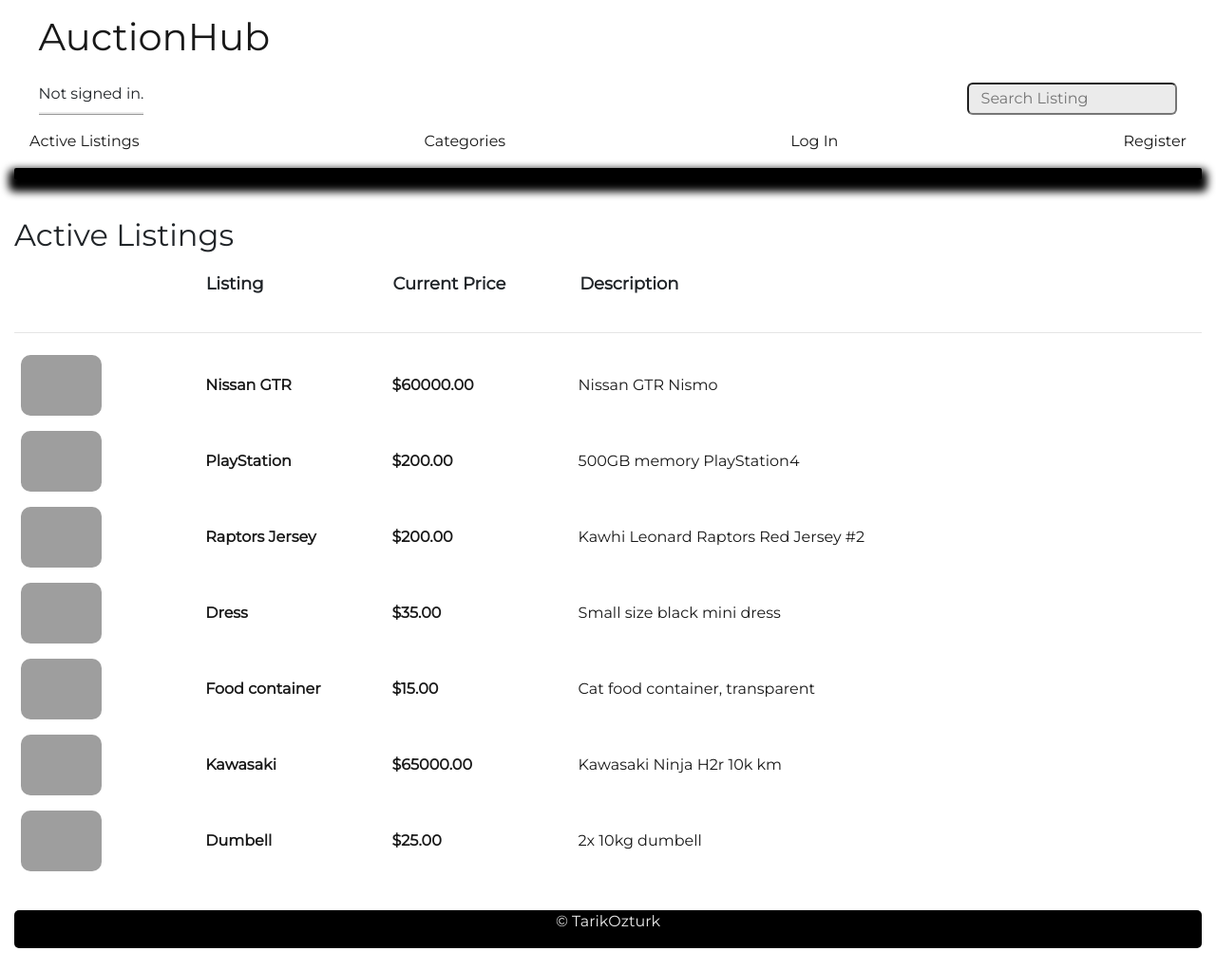
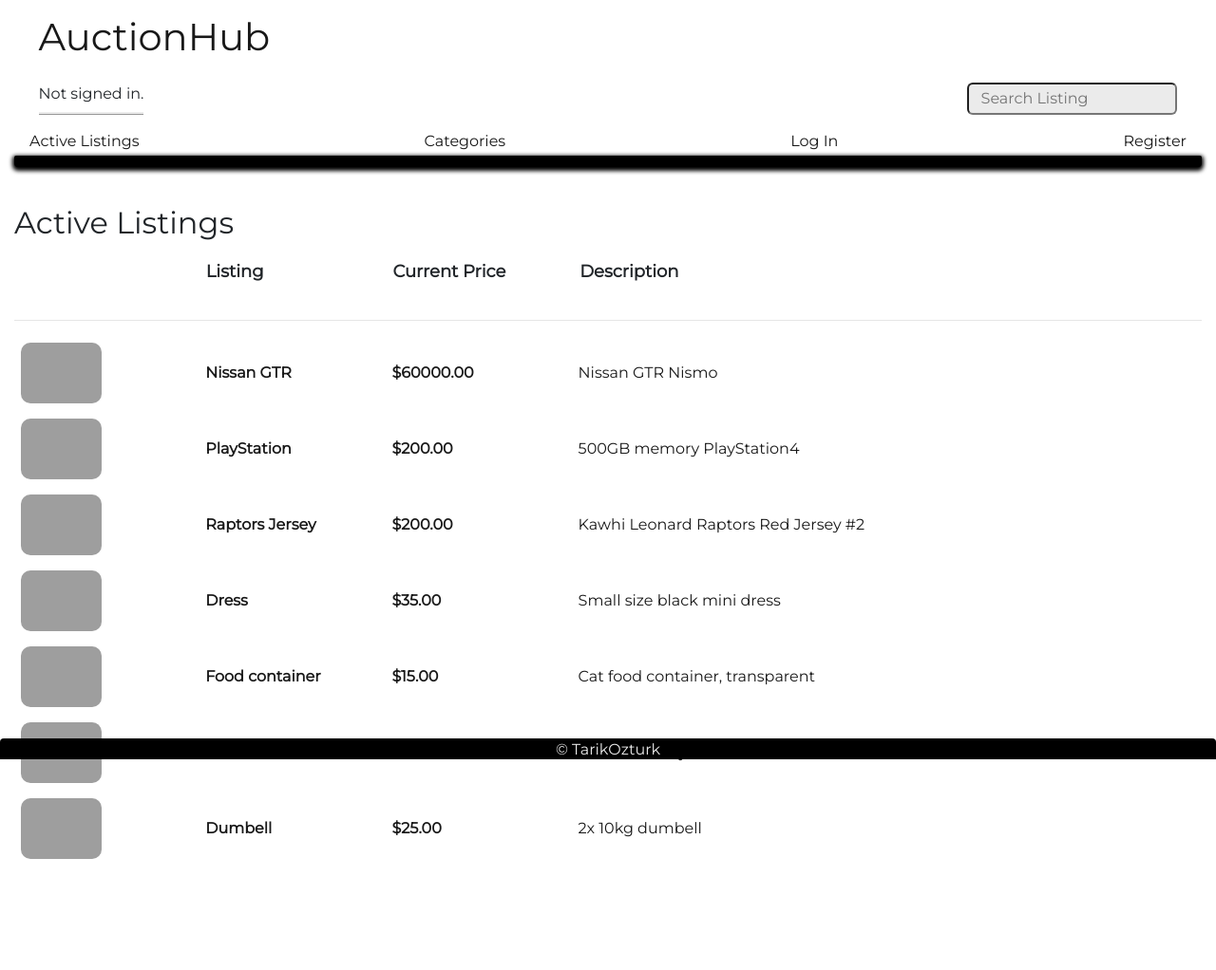
Before and after one commit to tarikozturk017/ecommerce-django, a Django app: page / in a window 1280 px wide. Shown: the whole page at 95% size. After the commit the page ends 905 px from the top, so only its background shows below. Run offline with Django 3.2, Linux system fonts and the light colour scheme; data comes from the database, SQL or seed files in the repository; both versions use the stored data as it was after the commit; some libraries are stand-ins or nearby versions; grey boxes are pictures that could not be loaded.

Commit message:
footer fixed, styling update

```diff
--- a/commerce/auctions/static/auctions/styles.css
+++ b/commerce/auctions/static/auctions/styles.css
@@ -47,6 +47,7 @@ a:hover {
 }
 
 .logo{
+    top:3vh;
     margin-left: 2vw;
     margin-bottom: 3vh;
     -webkit-transition: all 1.3s;
@@ -58,8 +59,8 @@ a:hover {
     font-size: 50px;
     text-shadow: 5px 5px 10px rgb(235, 235, 235);
     background-color: rgb(0, 0, 0);
-    padding: 3vh 33vw;
-    margin: 0 1vw 7vh 1vw;
+    padding: 1vh 37vw;
+    margin: 0 0 7vh 1vw;
     -webkit-transition: all 1.3s ease-in-out;
     box-shadow: 0px 3px 12px 10px #000000;
     /* text-align: center; */
@@ -121,6 +122,10 @@ div.listing-body:hover{
     /* padding-left: 10vw; */
     padding-left: 29vw;
     padding-right: auto;
+}
+
+.listing-container{
+    margin-bottom: 15px;
 }
 
 div.body-listing{
@@ -218,15 +223,15 @@ p.index-lisdesc {
 }
 #nav-btm{
     height: 1.5vh;
-    border-radius: 2px;
+    border-radius: 2px 2px 4px 4px;
     background-color: rgb(0, 0, 0);
     margin-bottom: 5vh;
-    box-shadow: 0px 7px 8px 6px #000000;
+    box-shadow: 0px 2px 4px 2px #000000;
 }
 
 .nav>li{
     -webkit-transition: all 0.2s;
-    margin-bottom: 1vh;
+    margin-bottom: -5px;
     border-radius: 5px;
 }
 
@@ -234,8 +239,7 @@ p.index-lisdesc {
     color:rgb(235, 235, 235);
     background-color: rgb(0, 0, 0);
     -webkit-transition: all 0.4s;
-
-    box-shadow: 0px 7px 8px 6px #000000;
+    box-shadow: 0px 2px 5px 4px #000000;
 }
 
 .nav{
@@ -273,14 +277,14 @@ input[type=number] {
 }
 
 footer{
-    position: relative;
-    margin-bottom: 1vh;
-    margin-top: 4vh;
+    position: fixed;
+    left: 0;
     bottom: 0;
-    height: 5vh;
+    width: 100%;
+    height: 22px;
     text-align: center;
     justify-content: center;
-    border-radius: 5px;
+    border-radius: 4px 4px 0 0;
     box-shadow: 0px 0px 3px 9x #c4c4c4;
     background-color: rgb(0, 0, 0);
     color:rgb(235, 235, 235);
@@ -291,6 +295,18 @@ footer a {
     /* box-shadow: 2px 3px rgb(235, 235, 235); */
     background-color: rgb(0, 0, 0);
     color:rgb(235, 235, 235);
+}
+
+footer a {
+    text-decoration: none;
+    /* box-shadow: 2px 3px rgb(235, 235, 235); */
+    background-color: rgb(0, 0, 0);
+    color:rgb(235, 235, 235);
+}
+
+footer a:hover{
+    color:#ababab;
+
 }
 .alert{
     width:max-content;
--- a/commerce/auctions/templates/auctions/index.html
+++ b/commerce/auctions/templates/auctions/index.html
@@ -9,6 +9,7 @@
         <p class="index-lisdesc">Description</p>
     </div>
     <hr>
+    <div class="listing-container">
         {% for listing in active_listings %}
         <a href="listing/{{ listing.title }}">
         <div class="body-listing">
@@ -22,4 +23,5 @@
         </div>
         </a>
         {% endfor %}
+    </div>
 {% endblock %}
--- a/commerce/auctions/templates/auctions/listing.html
+++ b/commerce/auctions/templates/auctions/listing.html
@@ -74,7 +74,7 @@
     </form>
     {% endif %}
     {% if listing.comment %}
-    {% for comment in listing.comment.all %}
+        {% for comment in listing.comment.all %}
         <div class="comments">
             <p id="user-name">User: {{ comment.user }}</p>
             <p>Comment: {{ comment.comment }}</p>
--- a/commerce/auctions/views.py
+++ b/commerce/auctions/views.py
@@ -76,6 +76,8 @@ def create_listing(request):
     if request.method == "POST":
         user=request.user
         new_listing = Listing(title=request.POST["title"], description=request.POST["description"], starting_bid=float(request.POST["starting_bid"]), current_price=float(request.POST["starting_bid"]), image_url=request.POST["image_url"], category=request.POST["category"], seller=user)
+        if(new_listing.image_url == ""):
+            new_listing.image_url = "https://www.freeiconspng.com/thumbs/no-image-icon/no-image-icon-4.png"
         new_listing.save()
         return render(request, "auctions/listing.html", {
             "listing": new_listing
```
Also changed, not shown: commerce/db.sqlite3. Lines whose indentation alone changed are shown as unchanged.
